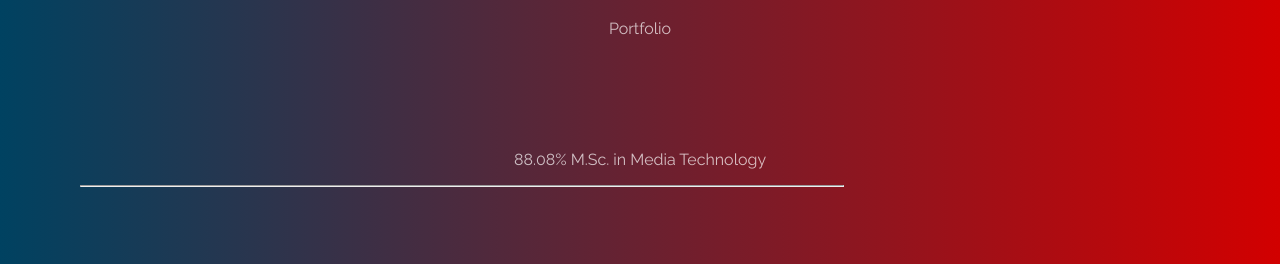
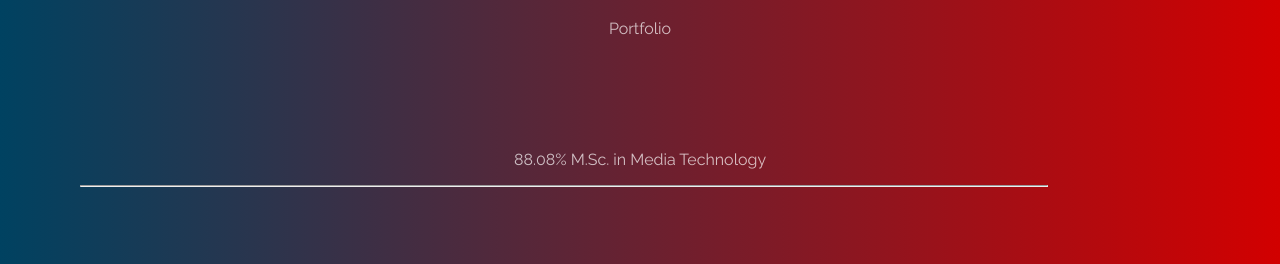
Before and after one commit to fredrikburmester/fredrikburmester.github.io, a plain HTML site: page index.html in a window 1280 px wide. Shown: the part 525-789 px from the top of the page. Drawn offline with Linux system fonts and the light colour scheme; grey boxes are pictures that could not be loaded.

Commit message:
Update style.css

```diff
--- a/css/style.css
+++ b/css/style.css
@@ -170,7 +170,7 @@ p, h1, h2, h3, a {
 }
 
 hr {
-  width: calc(72% - 10em);
+  width: calc(88% - 10em);
   margin-left: 5em;
   -webkit-animation: hr 5s ease normal;
   -moz-animation: hr 5s ease normal;
```
